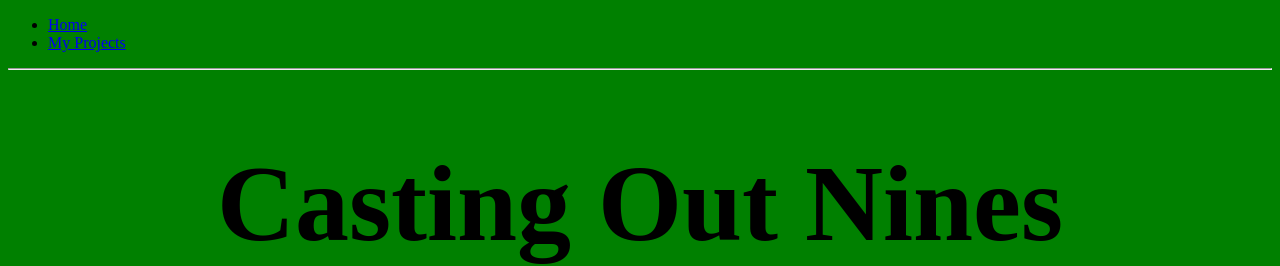
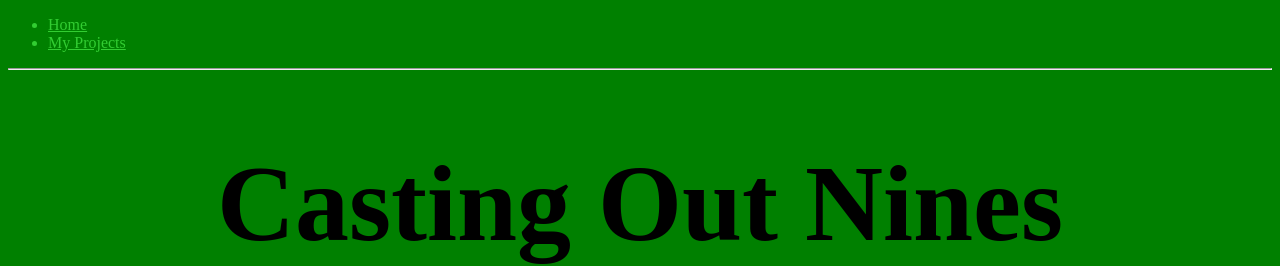
Before and after one commit to mebartsch/mebartsch.github.io, a Jekyll site: the page projects/Aaapolopolis/index.html, which Jekyll copies as it is, in a window 1280 px wide. Shown: the top 266 px of the page. Built offline with Jekyll 4.4.1, drawn with Linux system fonts in a browser that asks for light colours.

Commit message:
Create index.html

```diff
--- a/projects/Aaapolopolis/index.html
+++ b/projects/Aaapolopolis/index.html
@@ -23,9 +23,9 @@
  <body bgcolor="green">
 	<!-- NAVIGATION BUTTONS -->
 	<nav>
-	   <ul style="color:lime green">
-		   <li><a style="color:lime green" href="/">Home</a></li>
-		   <li><a style="color:lime green" href="/projects">My Projects</a></li>
+	   <ul style="color:limegreen">
+		   <li><a style="color:limegreen" href="/">Home</a></li>
+		   <li><a style="color:limegreen" href="/projects">My Projects</a></li>
 	   </ul>
 	</nav>
 
```
